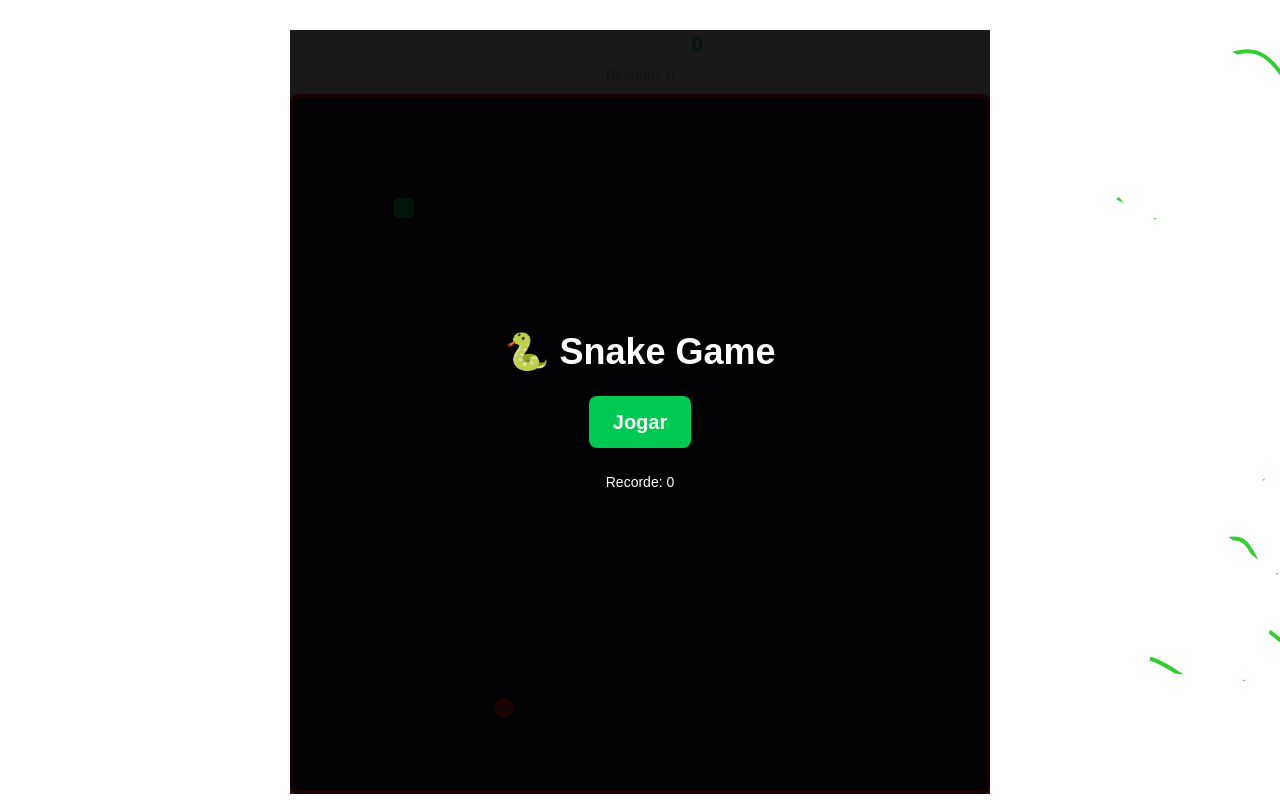
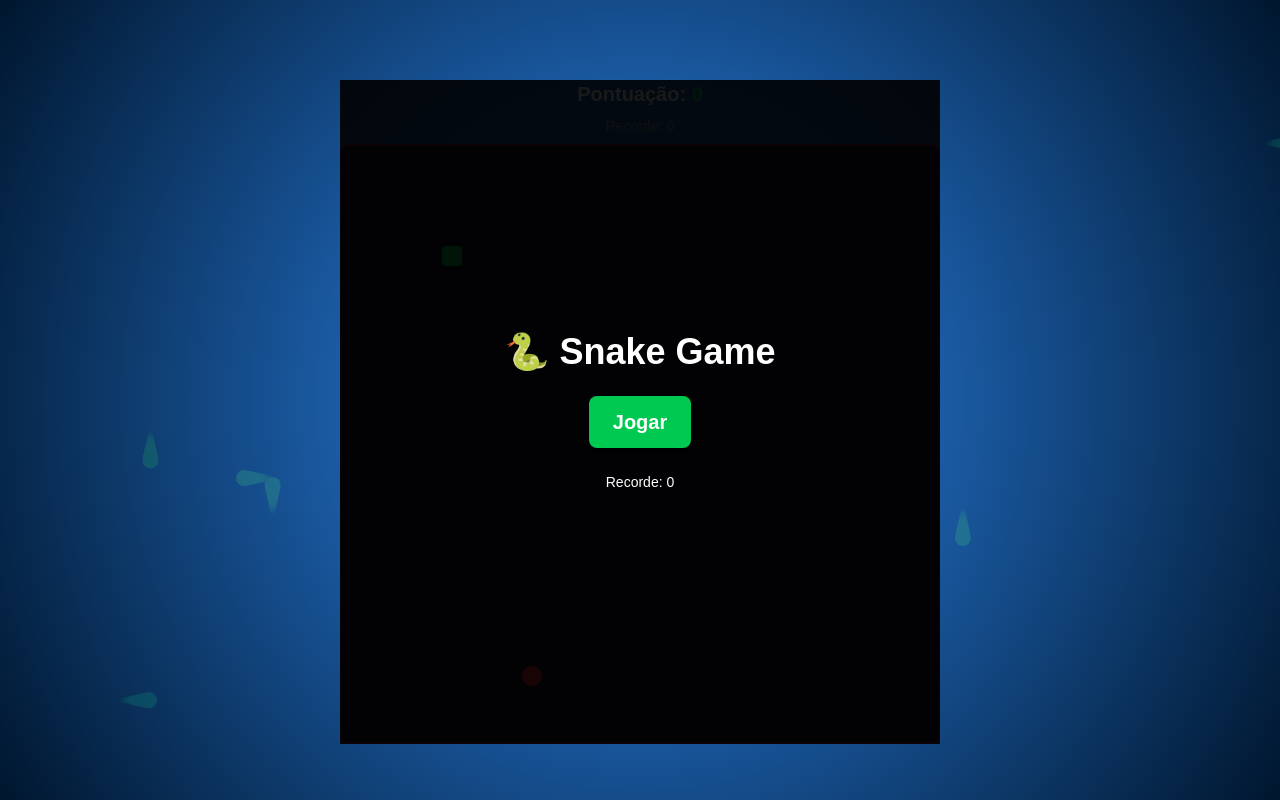
Before and after one commit to vinicius-pascoal/Snake-Game, a Next.js app: page / in a window 1280 px wide. Built offline with nearby package versions, Linux system fonts and the light colour scheme.

Commit message:
fundo update

```diff
--- a/src/components/Board.tsx
+++ b/src/components/Board.tsx
@@ -6,7 +6,7 @@ import { equalPos, getRandomPosition } from "@/utils/helpers";
 import Snake from "./Snake";
 import Food from "./Food";
 
-const GRID_SIZE = 35;
+const GRID_SIZE = 30;
 const CELL_SIZE = 20;
 const INITIAL_SNAKE = [{ x: 5, y: 5 }];
 
@@ -149,7 +149,7 @@ export default function Board() {
 
       {/* Tabuleiro */}
       <div
-        className="relative bg-gray-900 border-4 border-red-600 rounded-lg "
+        className="relative bg-gray-900 border-2 border-red-900 rounded-lg "
         style={{
           width: `${GRID_SIZE * CELL_SIZE}px`,
           height: `${GRID_SIZE * CELL_SIZE}px`,
--- a/src/components/SnakeBackground.tsx
+++ b/src/components/SnakeBackground.tsx
@@ -1,108 +1,136 @@
 "use client";
 
-import { useEffect, useState } from "react";
-import { motion, useMotionValue, useTransform } from "framer-motion";
+import { useEffect, useState, useRef } from "react";
+
+interface SnakeSegment {
+  x: number;
+  y: number;
+}
 
 interface Snake {
   id: number;
-  x: number;
-  y: number;
-  size: number;
-  speed: number;
-  delay: number;
-  path: string;
-  rotation: number;
+  segments: SnakeSegment[];
+  direction: "up" | "down" | "left" | "right";
+  color: string;
+  changeDirCooldown: number;
 }
+
+const randomDirection = (): Snake["direction"] => {
+  const dirs = ["up", "down", "left", "right"] as const;
+  return dirs[Math.floor(Math.random() * dirs.length)];
+};
+
+const COLORS = ["#22c55e", "#10b981", "#4ade80", "#86efac"];
 
 export default function SnakeBackground() {
   const [snakes, setSnakes] = useState<Snake[]>([]);
-  const [screenWidth, setScreenWidth] = useState(1);
-  const [screenHeight, setScreenHeight] = useState(1);
-
-  const mouseX = useMotionValue(0);
-  const mouseY = useMotionValue(0);
-
-  const parallaxX = useTransform(mouseX, [0, screenWidth], [-10, 10]);
-  const parallaxY = useTransform(mouseY, [0, screenHeight], [-10, 10]);
+  const canvasRef = useRef<SVGSVGElement>(null);
+  const [size, setSize] = useState({ width: 1920, height: 1080 });
 
   useEffect(() => {
     if (typeof window !== "undefined") {
-      setScreenWidth(window.innerWidth);
-      setScreenHeight(window.innerHeight);
-
-      const handleMouseMove = (e: MouseEvent) => {
-        mouseX.set(e.clientX);
-        mouseY.set(e.clientY);
-      };
-
-      window.addEventListener("mousemove", handleMouseMove);
-      return () => window.removeEventListener("mousemove", handleMouseMove);
+      setSize({ width: window.innerWidth, height: window.innerHeight });
     }
-  }, [mouseX, mouseY]);
+  }, []);
 
   useEffect(() => {
     const createSnake = (id: number): Snake => {
-      const size = 80 + Math.random() * 120;
-      const startX = Math.random() * 100;
-      const startY = Math.random() * 100;
-      const curve = 10 + Math.random() * 40;
-
-      const path = `
-        M0,0
-        C${curve},${-curve} ${curve * 2},${curve} ${curve * 3},0
-        C${curve * 4},${-curve} ${curve * 5},${curve} ${curve * 6},0
-      `;
-
+      const startX = Math.random() * size.width;
+      const startY = Math.random() * size.height;
+      const segments = Array.from({ length: 20 }, (_, i) => ({
+        x: startX - i * 6,
+        y: startY,
+      }));
       return {
         id,
-        x: startX,
-        y: startY,
-        size,
-        speed: 6 + Math.random() * 6,
-        delay: Math.random() * 3,
-        path,
-        rotation: Math.random() * 360,
+        segments,
+        direction: randomDirection(),
+        color: COLORS[Math.floor(Math.random() * COLORS.length)],
+        changeDirCooldown: Math.random() * 100 + 50,
       };
     };
 
-    const snakesArray = Array.from({ length: 10 }, (_, i) => createSnake(i));
-    setSnakes(snakesArray);
+    const newSnakes = Array.from({ length: 8 }, (_, i) => createSnake(i));
+    setSnakes(newSnakes);
+  }, [size]);
+
+  useEffect(() => {
+    let animationFrameId: number;
+
+    const moveSnakes = () => {
+      setSnakes((prev) =>
+        prev.map((snake) => {
+          const newSegments = [...snake.segments];
+          const head = { ...newSegments[0] };
+          const speed = 1.5;
+
+          switch (snake.direction) {
+            case "up":
+              head.y -= speed;
+              break;
+            case "down":
+              head.y += speed;
+              break;
+            case "left":
+              head.x -= speed;
+              break;
+            case "right":
+              head.x += speed;
+              break;
+          }
+
+          newSegments.unshift(head);
+          newSegments.pop();
+
+          let cooldown = snake.changeDirCooldown - 1;
+          let newDirection = snake.direction;
+
+          if (cooldown <= 0) {
+            newDirection = randomDirection();
+            cooldown = Math.random() * 100 + 50;
+          }
+
+          return {
+            ...snake,
+            segments: newSegments,
+            direction: newDirection,
+            changeDirCooldown: cooldown,
+          };
+        })
+      );
+
+      animationFrameId = requestAnimationFrame(moveSnakes);
+    };
+
+    animationFrameId = requestAnimationFrame(moveSnakes);
+    return () => cancelAnimationFrame(animationFrameId);
   }, []);
 
   return (
-    <div className="absolute inset-0 -z-10 overflow-hidden pointer-events-none">
-      {snakes.map((snake) => (
-        <motion.svg
-          key={snake.id}
-          width={snake.size}
-          height={snake.size / 4}
-          viewBox={`0 0 ${snake.size} ${snake.size / 4}`}
-          className="absolute"
-          style={{
-            top: `${snake.y}%`,
-            left: `${snake.x}%`,
-            rotate: `${snake.rotation}deg`,
-            x: parallaxX,
-            y: parallaxY,
-          }}
-        >
-          <motion.path
-            d={snake.path}
-            stroke="limegreen"
-            strokeWidth="4"
-            fill="none"
-            initial={{ pathLength: 0 }}
-            animate={{ pathLength: 1 }}
-            transition={{
-              repeat: Infinity,
-              duration: snake.speed,
-              ease: "easeInOut",
-              delay: snake.delay,
-              repeatType: "reverse",
-            }}
-          />
-        </motion.svg>
-      ))}
+    <div className="absolute inset-0 -z-10 overflow-hidden">
+      {/* 🎨 Gradiente radial do centro claro ao azul escuro */}
+      <div className="absolute inset-0 bg-[radial-gradient(circle_at_center,_#2c89f2_0%,_#00162e_100%)]" />
+
+      {/* 🐍 Cobras em SVG por cima */}
+      <svg
+        ref={canvasRef}
+        width="100%"
+        height="100%"
+        className="absolute inset-0 opacity-20 pointer-events-none"
+      >
+        {snakes.map((snake) =>
+          snake.segments.map((seg, i) => (
+            <circle
+              key={`${snake.id}-${i}`}
+              cx={seg.x}
+              cy={seg.y}
+              r={8 - i * 0.3}
+              fill={snake.color}
+              opacity={1 - i * 0.05}
+            />
+          ))
+        )}
+      </svg>
     </div>
   );
 }
```
